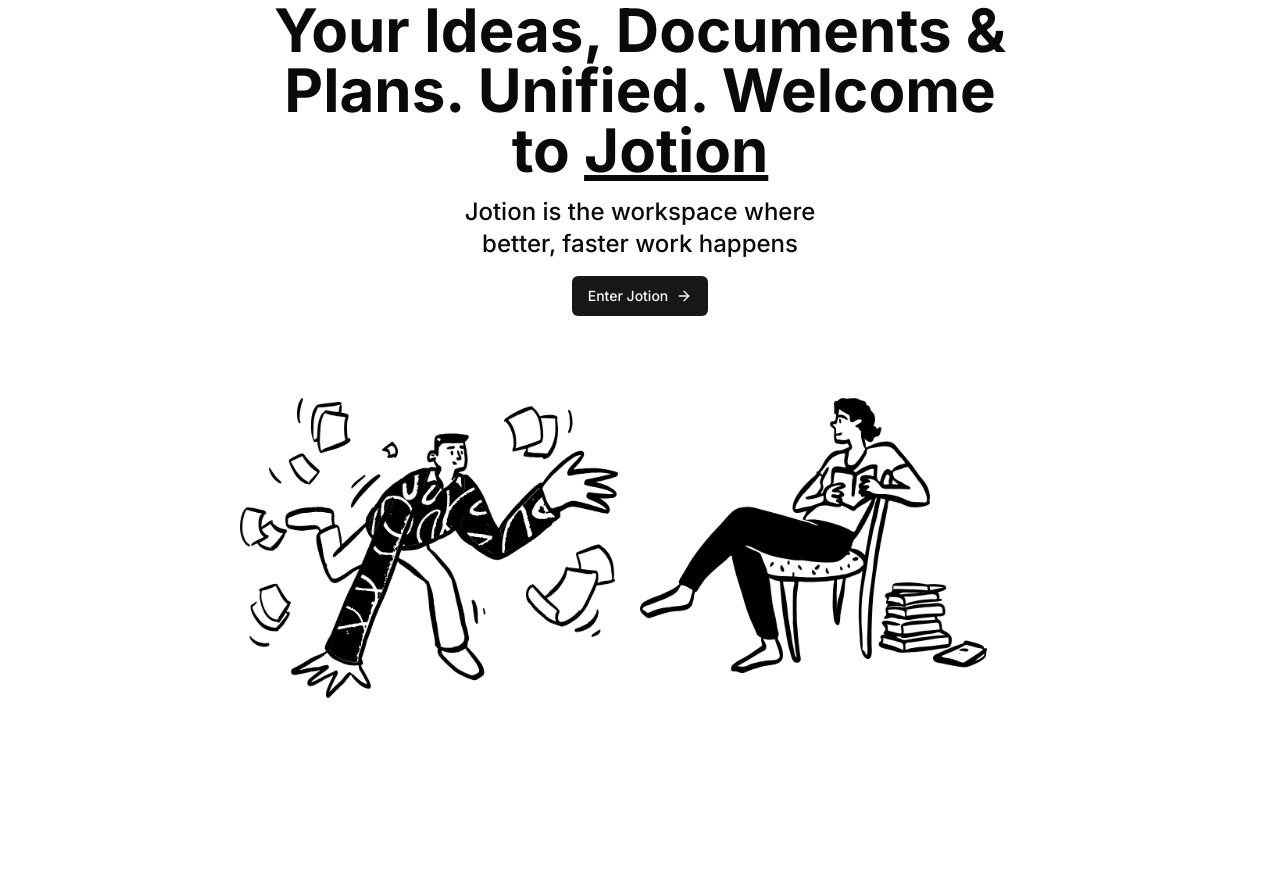
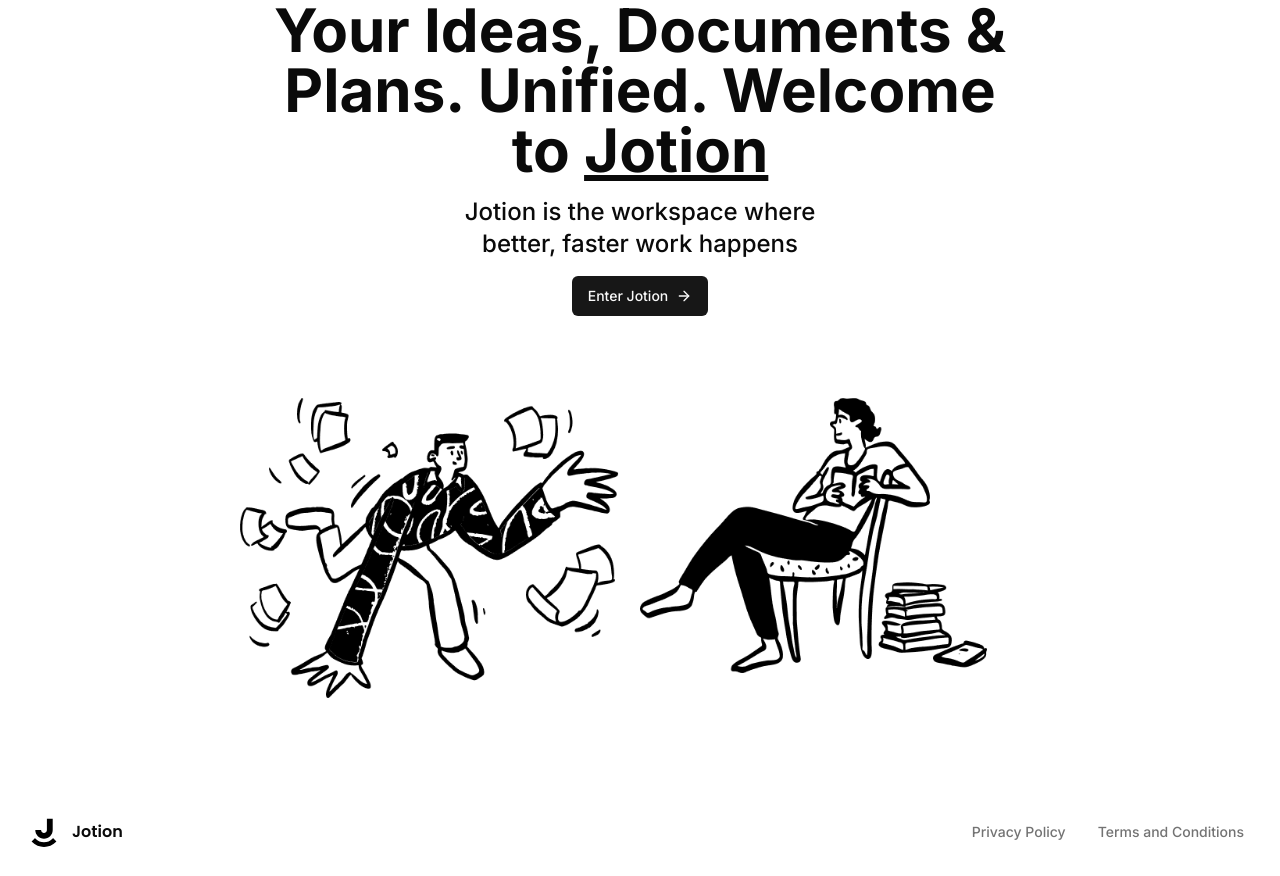
Before and after one commit to Shihab-Github/notion-clone-next, a Next.js app: page / in a window 1280 px wide. Before the commit the page ends 800 px from the top, so only its background shows below. Built offline with nearby package versions, Linux system fonts and the light colour scheme.

Commit message:
worked on footer component and logo component

```diff
--- /dev/null
+++ b/app/(marketing)/_components/footer.tsx
@@ -0,0 +1,18 @@
+import { Button } from "@/components/ui/button";
+import { Logo } from "./logo";
+
+export const Footer = () => {
+  return (
+    <div className='z-50 flex w-full items-center bg-background p-6'>
+      <Logo />
+      <div className='flex w-full items-center justify-between gap-x-2 text-muted-foreground md:ml-auto md:justify-end'>
+        <Button size='sm' variant='ghost'>
+          Privacy Policy
+        </Button>
+        <Button size='sm' variant='ghost'>
+          Terms and Conditions
+        </Button>
+      </div>
+    </div>
+  );
+};
--- /dev/null
+++ b/app/(marketing)/_components/logo.tsx
@@ -0,0 +1,18 @@
+import Image from "next/image";
+import { Poppins } from "next/font/google";
+
+import { cn } from "@/lib/utils";
+
+const font = Poppins({
+  subsets: ["latin"],
+  weight: ["400", "600"],
+});
+
+export const Logo = () => {
+  return (
+    <div className='hidden items-center gap-x-2 md:flex'>
+      <Image src='/logo.svg' width='40' height='40' alt='Logo' />
+      <p className={cn("font-semibold", font.className)}>Jotion</p>
+    </div>
+  );
+};
--- a/app/(marketing)/page.tsx
+++ b/app/(marketing)/page.tsx
@@ -1,3 +1,4 @@
+import { Footer } from "./_components/footer";
 import { Heading } from "./_components/heading";
 import { Heroes } from "./_components/heroes";
 
@@ -8,6 +9,7 @@ const MarketingPage = () => {
         <Heading />
         <Heroes />
       </div>
+      <Footer />
     </div>
   );
 };
```
